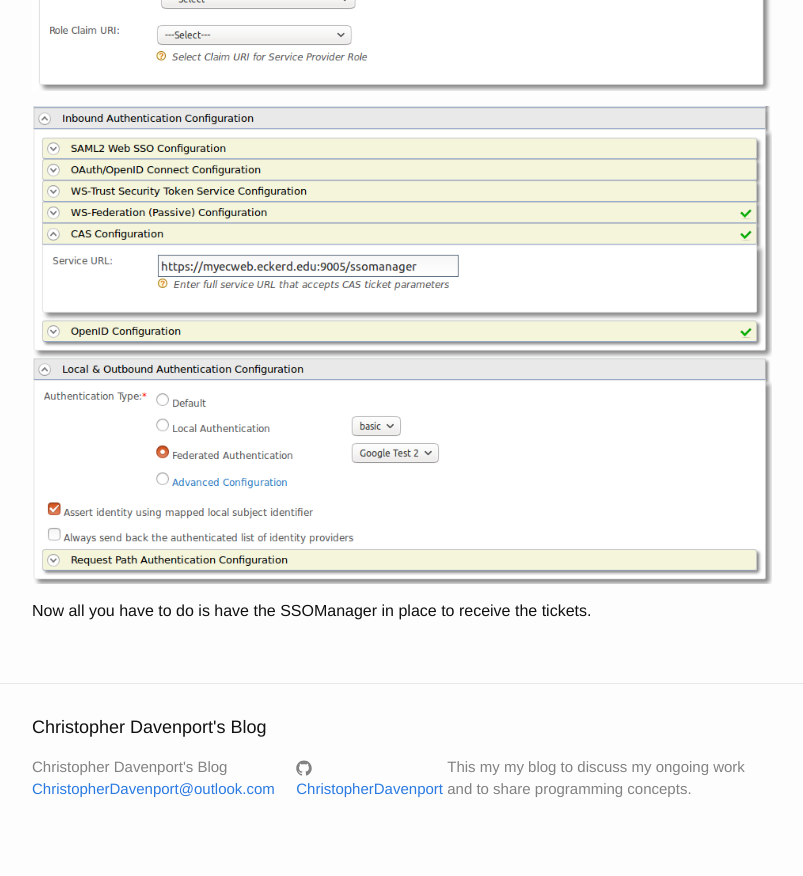
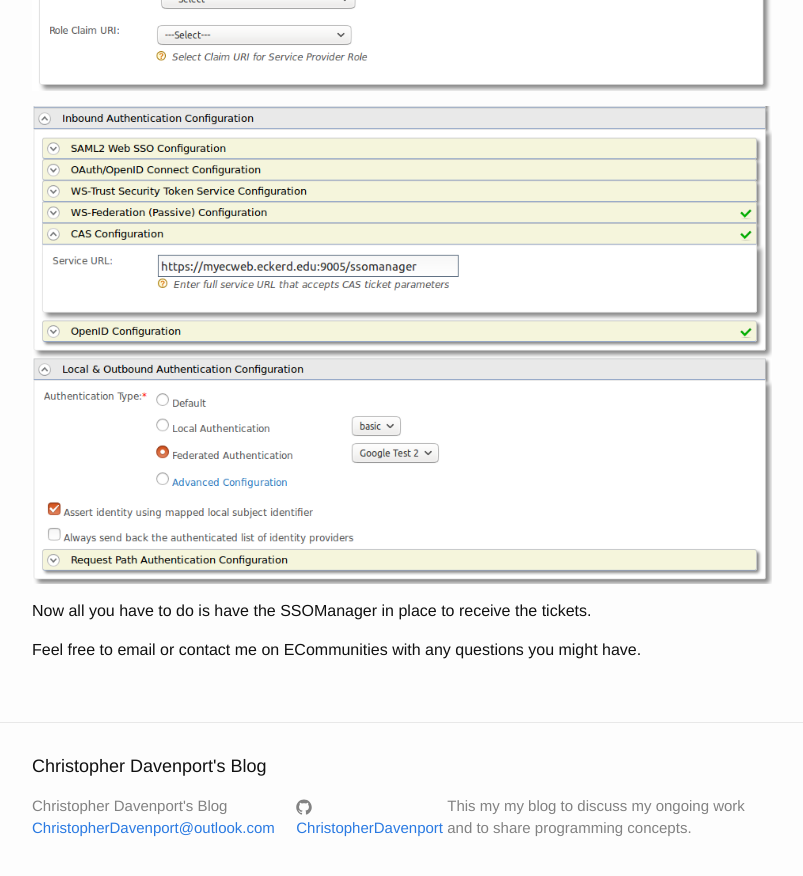
Before and after one commit to ChristopherDavenport/ChristopherDavenport.github.io, a Jekyll site: the page built from _posts/2016-05-02-EIS-WSO2-Google-Oauth2-Authentication.markdown, in a window 1280 px wide and 900 px high, scrolled down 2654 px. Shown: the top 876 px of the window, without its empty margins (238-1041 px from the left). Built offline with Jekyll 4.4.1, drawn with Linux system fonts in a browser that asks for light colours.

Commit message:
Added Contact Me

```diff
--- a/_posts/2016-05-02-EIS-WSO2-Google-Oauth2-Authentication.markdown
+++ b/_posts/2016-05-02-EIS-WSO2-Google-Oauth2-Authentication.markdown
@@ -34,3 +34,5 @@ Now for SSOManager we need to create a CAS endpoint that maps all of the informa
 ![Service Provider Authentication Configuration](http://ChristopherDavenport.github.io/images/posts/2016-05/ServiceProviderAuthenticationConfiguration.png)
 
 Now all you have to do is have the SSOManager in place to receive the tickets.
+
+Feel free to email or contact me on ECommunities with any questions you might have.
```
